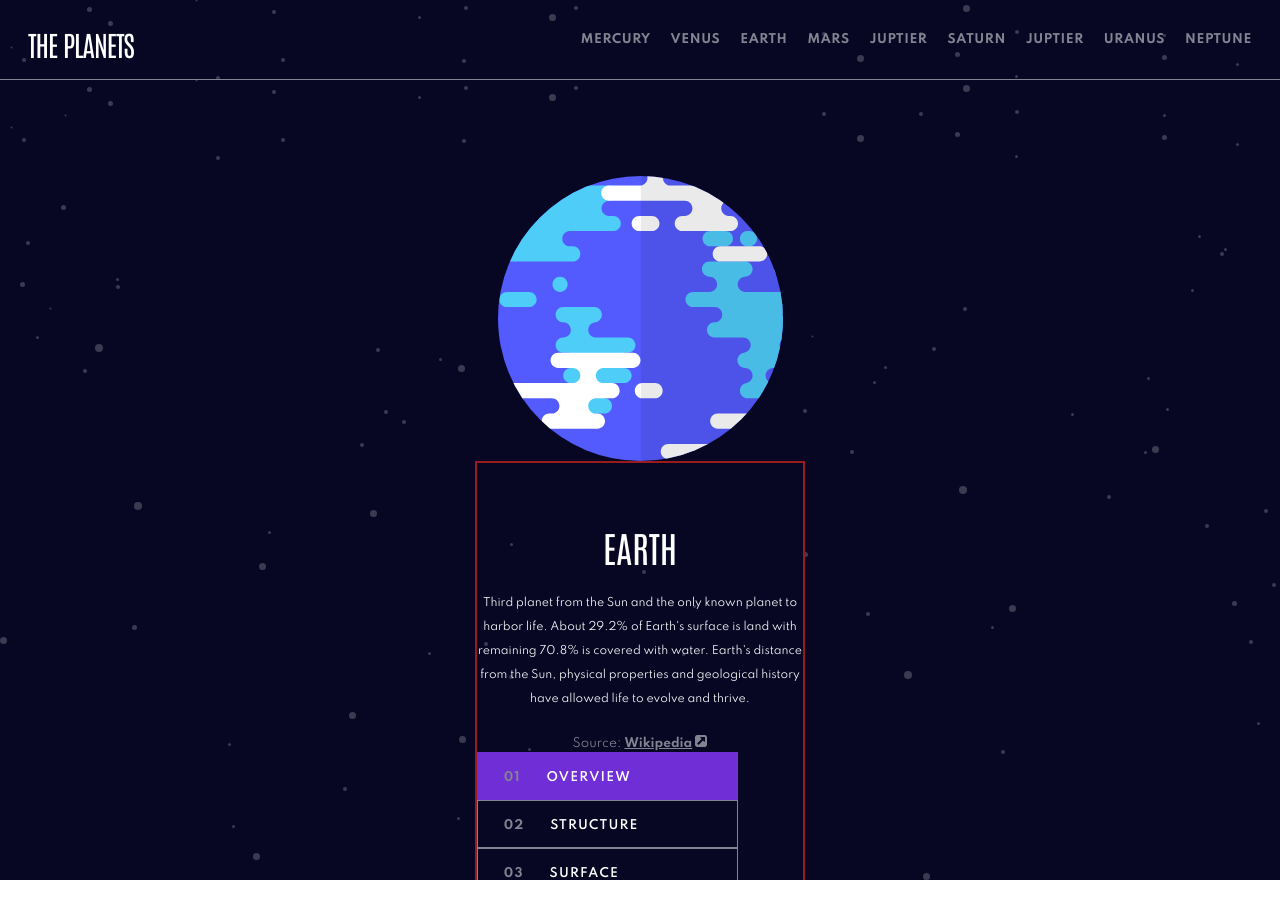
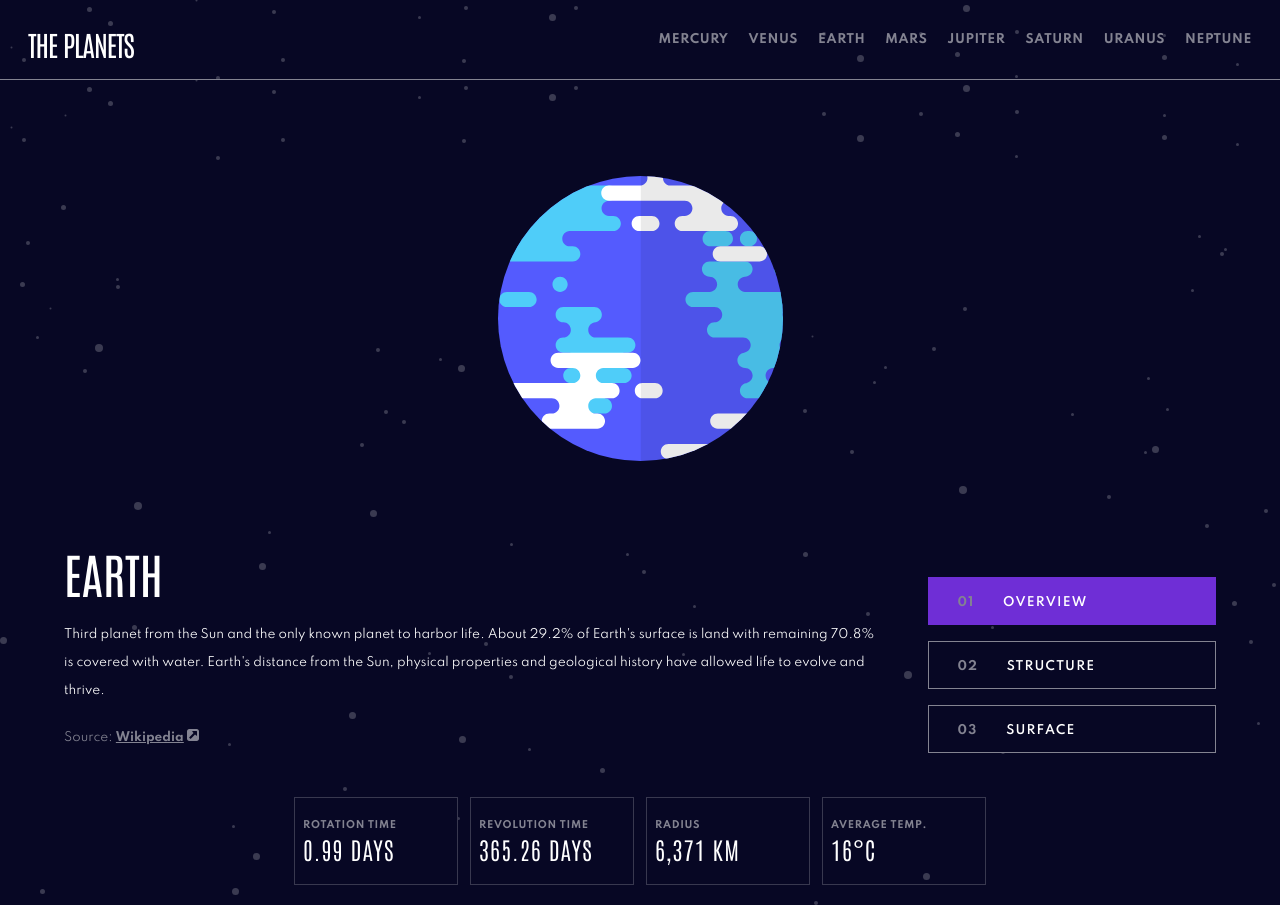
Before and after one commit to asim-ali5514/Planets, a Next.js app in the folder planets/: page /Earth in a window 1280 px wide. Before the commit the page ends 880 px from the top, so only its background shows below. Built offline with nearby package versions, Linux system fonts and the light colour scheme.

Commit message:
Finished tablet layout
just need to do the desktop layout and redirecting

```diff
--- a/planets/components/FactBox.tsx
+++ b/planets/components/FactBox.tsx
@@ -7,9 +7,9 @@ interface Props {
 
 export const FactBox:React.FC<Props> = ({title , info}) => {
     return (
-        <div className="w-mobFactBox border border-lightGrey mobSmall:w-SmallMobFactBox flex flex-row justify-between h-12 items-center p-2">
+        <div className="w-mobFactBox border border-darkGrey mobSmall:w-SmallMobFactBox flex flex-row justify-between h-12 items-center p-2 md:w-TabletFactBox md:h-TabletFactBox md:flex-col md:justify-center md:text-left md:items-baseline">
             <h1 className="text-lightGrey font-Spartan text-MobFactBox font-bold">{title}</h1>
-            <h2 className="font-Antonio text-white tracking-wider text-xl font-light uppercase">{info}</h2>
+            <h2 className="font-Antonio text-white tracking-wider text-xl font-light uppercase md:text-2xl">{info}</h2>
         </div>
     )
 }
--- a/planets/components/MainButtons.tsx
+++ b/planets/components/MainButtons.tsx
@@ -12,7 +12,7 @@ interface Props {
 export const  MainButtons:React.FC<Props> = ({name , color , num}) => {
     const {Section , setSection} = useContext(InfoContext)
     return (
-        <motion.button transition={{type : 'tween' , duration : 0.25}} animate={Section === num ? { backgroundColor  : color } : {backgroundColor : '#070724'}} onClick={() => setSection(num)} style={Section === num ? {backgroundColor : color , borderColor : color} : {}} className={Section === num ? "w-p80 bg-darkBlue h-12 border border-lightGrey  text-white font-Spartan text-xs flex flex-row items-center hover:bg-darkGrey hover:border-darkGrey " : "w-p80  h-12 border border-lightGrey  text-white font-Spartan text-xs flex flex-row items-center   hover:bg-darkGrey hover:border-darkGrey"}>
+        <motion.button transition={{type : 'tween' , duration : 0.25}} animate={Section === num ? { backgroundColor  : color } : {backgroundColor : '#070724'}} onClick={() => setSection(num)} style={Section === num ? {backgroundColor : color , borderColor : color} : {}} className={Section === num ? "bg-darkBlue w-72 h-12 border border-lightGrey  text-white font-Spartan text-xs flex flex-row items-center hover:bg-darkGrey hover:border-darkGrey " : "w-72  h-12 border border-lightGrey  text-white font-Spartan text-xs flex flex-row items-center   hover:bg-darkGrey hover:border-darkGrey"}>
             <p className="pt-1 text-lightGrey font-bold tracking-widest pl-p10">
             {'0' + (num + 1)}
             </p>
--- a/planets/components/MainPage.tsx
+++ b/planets/components/MainPage.tsx
@@ -68,49 +68,48 @@ export const MainPage:React.FC<Props> = ({ data , data : {name, rotation, revolu
         data.geology.source
     ]
     return (
-        <div className="w-full h-full bg-darkBlue bg-background-stars flex flex-col items-center overflow-x-hidden md:h-screen"  >
-            <div className="flex flex-row justify-evenly border-b border-lightGrey w-full md:hidden">
+        <div className="w-full h-full bg-darkBlue bg-background-stars flex flex-col items-center overflow-x-hidden md:h-auto "  >
+            <div className="flex flex-row justify-evenly border-b border-lightGrey w-full md:hidden overflow-hidden">
                 <MobButtons color={color} title="OVERVIEW" num={0}/>
                 <MobButtons color={color} title="STRUCTURE" num={1}/>
                 <MobButtons color={color} title="SURFACE" num={2}/>
             </div>
-            <div className="grid place-items-center mt-24 ">
+            <div className="grid place-items-center mt-24">
                 <motion.div animate={{ opacity : 1 }} initial={{opacity : 0}} >
-                <div className="md:hidden">
+                <div className="md:hidden overflow-hidden">
                 <Image src={Images[Section]}  alt="planet img" width={mobdimensions} height={mobdimensions} />
                 </div>
-                <div className="hidden md:grid">
-                <Image className="hidden md:grid" src={Images[Section]} alt="planet img" width={tabletdimensions} height={tabletdimensions} />
+                <div className="hidden md:flex overflow-hidden ">
+                    <Image className="hidden md:flex" src={Images[Section]} alt="planet img" width={tabletdimensions} height={tabletdimensions} />
                 </div>
                 </motion.div>
                 <AnimatePresence >
                     { Section === 2 &&
-                    <motion.div exit={{y : -800}} initial={{y : -100}}  className={Section === 2 ? "flex relative bottom-p35 " : "hidden"} animate={Section === 2 ? {y : 0} : {y : -100}}>
+                    <motion.div exit={{y : -800}} initial={{y : -100}}  className={Section === 2 ? "flex relative bottom-p35 overflow-hidden " : "hidden"} animate={Section === 2 ? {y : 0} : {y : -100}}>
                     <Image src={data.images.geology} width="163px" height="199px"/>
                     </motion.div> }
                 </AnimatePresence>
             </div>
             <AnimatePresence>
-            <div className="md:flex-row border-2 border-red-800">
-                <motion.div exit={{opacity : 0}} initial={{opacity : 0 , y : -100}} transition={{type : 'spring' , delay : 0.1}} animate={{ opacity : 1 , y : 0}} className="mt-16 flex flex-col justify-center items-center gap-6">
-                    <h1 className="text-white font-Antonio text-4xl uppercase">{name}</h1>
-                    <p className="text-white font-Spartan text-MobDesc leading-6 w-mobDesc text-center">{Descriptions[Section]}</p>
+            <div className="md:flex flex-col md:flex-row md:w-p90 md:justify-between md:mt-20 overflow-y-hidden ">
+                <motion.div exit={{opacity : 0}} initial={{opacity : 0 , y : -100}} transition={{type : 'spring' , delay : 0.1}} animate={{ opacity : 1 , y : 0}} className="mt-16 flex flex-col justify-center items-center gap-6 md:mt-0 md:text-left md:items-baseline">
+                    <h1 className="text-white font-Antonio text-4xl uppercase md:text-5xl">{name}</h1>
+                    <p className="text-white font-Spartan text-MobDesc leading-6 w-mobDesc text-center md:text-left md:text-xs md:leading-7 md:w-p95">{Descriptions[Section]}</p>
                     <p className="text-lightGrey font-Spartan text-xs">Source: <a className="underline font-bold" href={Sources[Section]}>Wikipedia</a> <Image src={SourceIcon} alt="source-icon"/> </p>
                 </motion.div>
-                <motion.div initial={{opacity : 0 , y : -100}} transition={{type : 'spring' , delay : 0.2}} animate={{ opacity : 1 , y : 0}}>
+                <motion.div initial={{opacity : 0 , y : -100}} transition={{type : 'spring' , delay : 0.2}} animate={{ opacity : 1 , y : 0}} className="md:flex flex-col gap-4 hidden mt-9">
                     <MainButtons  color={color} name="OVERVIEW" num={0}/>
                     <MainButtons  color={color} name="STRUCTURE" num={1}/>
                     <MainButtons  color={color} name="SURFACE" num={2}/>
-
                 </motion.div>
             </div>
-            </AnimatePresence>
-            <motion.div initial={{opacity : 0 , y : -100}} transition={{type : 'spring' , delay : 0.2}} animate={{opacity : 1 , y : 0}} className="flex flex-col gap-3 mt-11 mb-5 md:hidden">
+            <motion.div initial={{opacity : 0 , y : -100}} transition={{type : 'spring' , delay : 0.2}} animate={{opacity : 1 , y : 0}} className="flex flex-col gap-3 mt-11 mb-5 md:flex-row">
                 <FactBox title="ROTATION TIME" info={rotation} />
                 <FactBox title="REVOLUTION TIME" info={revolution} />
                 <FactBox title="RADIUS" info={radius} />
                 <FactBox title="AVERAGE TEMP." info={temperature} />
             </motion.div>
+            </AnimatePresence>
         </div>
 
     )
--- a/planets/components/Navbars/MainNav.tsx
+++ b/planets/components/Navbars/MainNav.tsx
@@ -11,9 +11,8 @@ export const MainNav:React.FC = () => {
             <MainNavItems name="Venus"/>
             <MainNavItems name="Earth"/>
             <MainNavItems name="Mars"/>
-            <MainNavItems name="Juptier"/>
+            <MainNavItems name="Jupiter"/>
             <MainNavItems name="Saturn"/>
-            <MainNavItems name="Juptier"/>
             <MainNavItems name="Uranus"/>
             <MainNavItems name="Neptune"/>
             </div>
--- a/planets/tailwind.config.js
+++ b/planets/tailwind.config.js
@@ -43,7 +43,9 @@ module.exports = {
     },
     height : {
       MobNav : '65vh',
-      MainPage : '115vh'
+      MainPage : '115vh',
+      TabletFactBox : '88px',
+      TabletMainPage : '120vh'
     },
     spacing : {
       'p5' : '5%',
@@ -68,7 +70,8 @@ module.exports = {
       'p100' : '100%',
       'mobDesc' : '20.4rem',
       'mobFactBox' : '327px',
-      'SmallMobFactBox' : '300px'
+      'SmallMobFactBox' : '300px',
+      'TabletFactBox' : '164px'
     }
   },
   },
```
